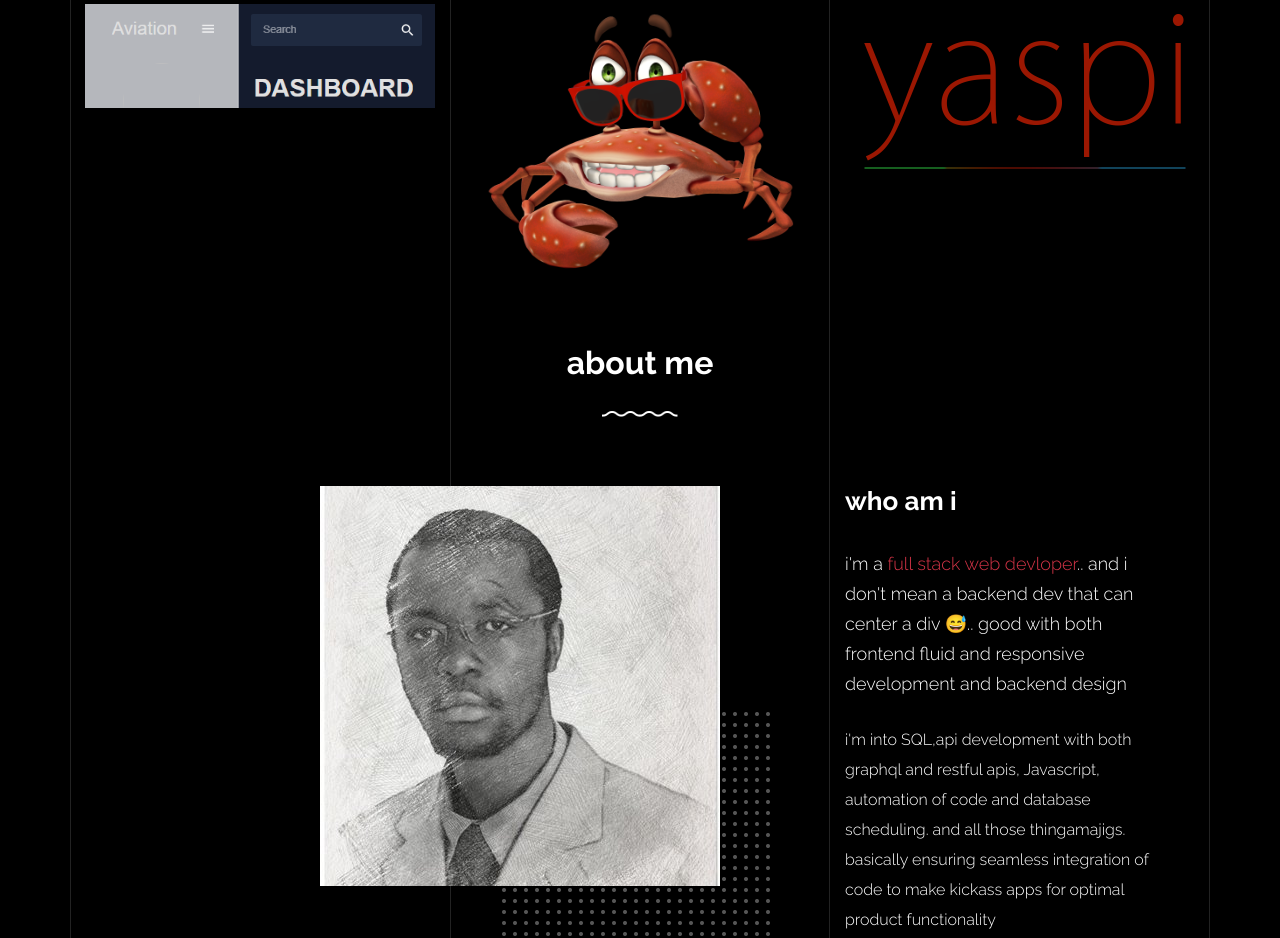
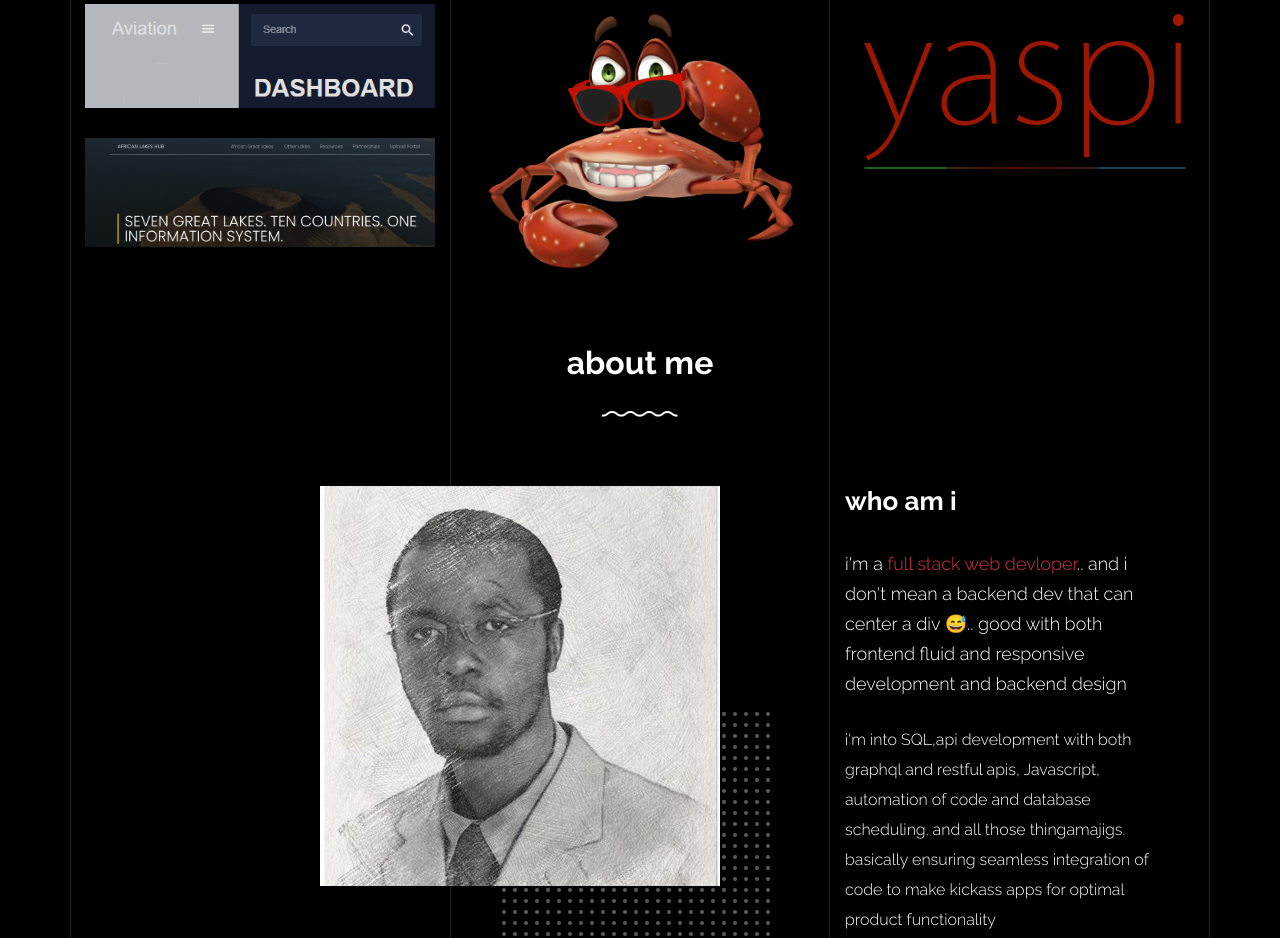
Before and after one commit to odhiambokevin/portfolio, a React (Create React App) app in the folder frontend/: page / in a window 1280 px wide. Shown: the part 920-1858 px from the top of the page. Built offline with nearby package versions, Linux system fonts and the light colour scheme.

Commit message:
chore: add alh portfolio

```diff
--- a/frontend/src/pages/Home.js
+++ b/frontend/src/pages/Home.js
@@ -83,6 +83,18 @@ function Home() {
                         </div>
                         </div>
                         <img src="assets/images/yaspi.png" className="lazyload  img-fluid" alt="yaspi" />
+                    </Link>
+                </div>
+                <div className="item branding packaging illustration col-sm-6 col-md-6 col-lg-4 isotope-mb-2 ">
+                    <Link to="portfolio/yaspi" className="portfolio-item item-portrait isotope-item gsap-reveal-img" data-id="3">
+                        <div className="overlay">
+                        <span className="wrap-icon icon-link2"></span>
+                        <div className="portfolio-item-content">
+                            <h3>african lakes hub</h3>
+                            <p>biodiveristy,lakes, mapping</p>
+                        </div>
+                        </div>
+                        <img src="assets/images/alh.png" className="lazyload  img-fluid" alt="lakes" />
                     </Link>
                 </div>
 
```
